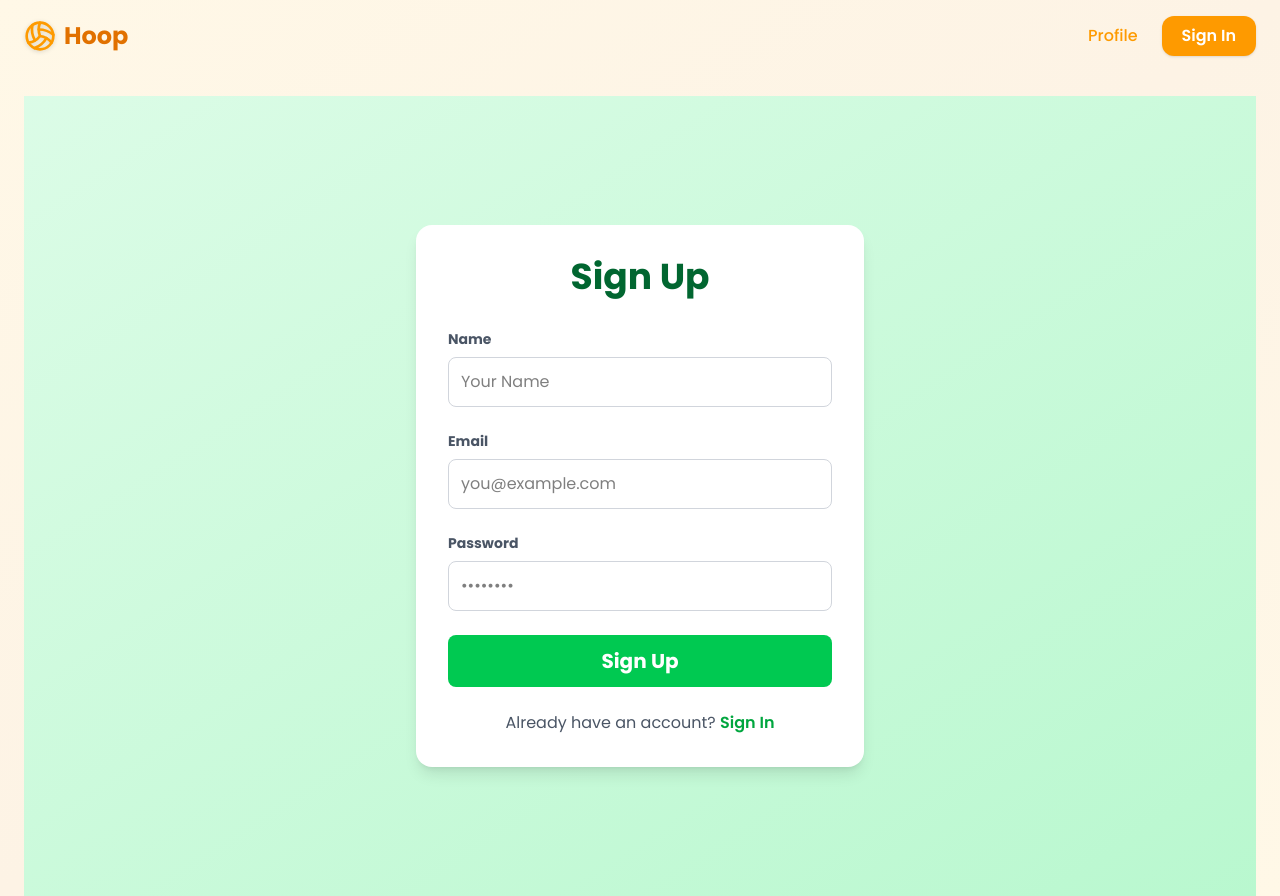
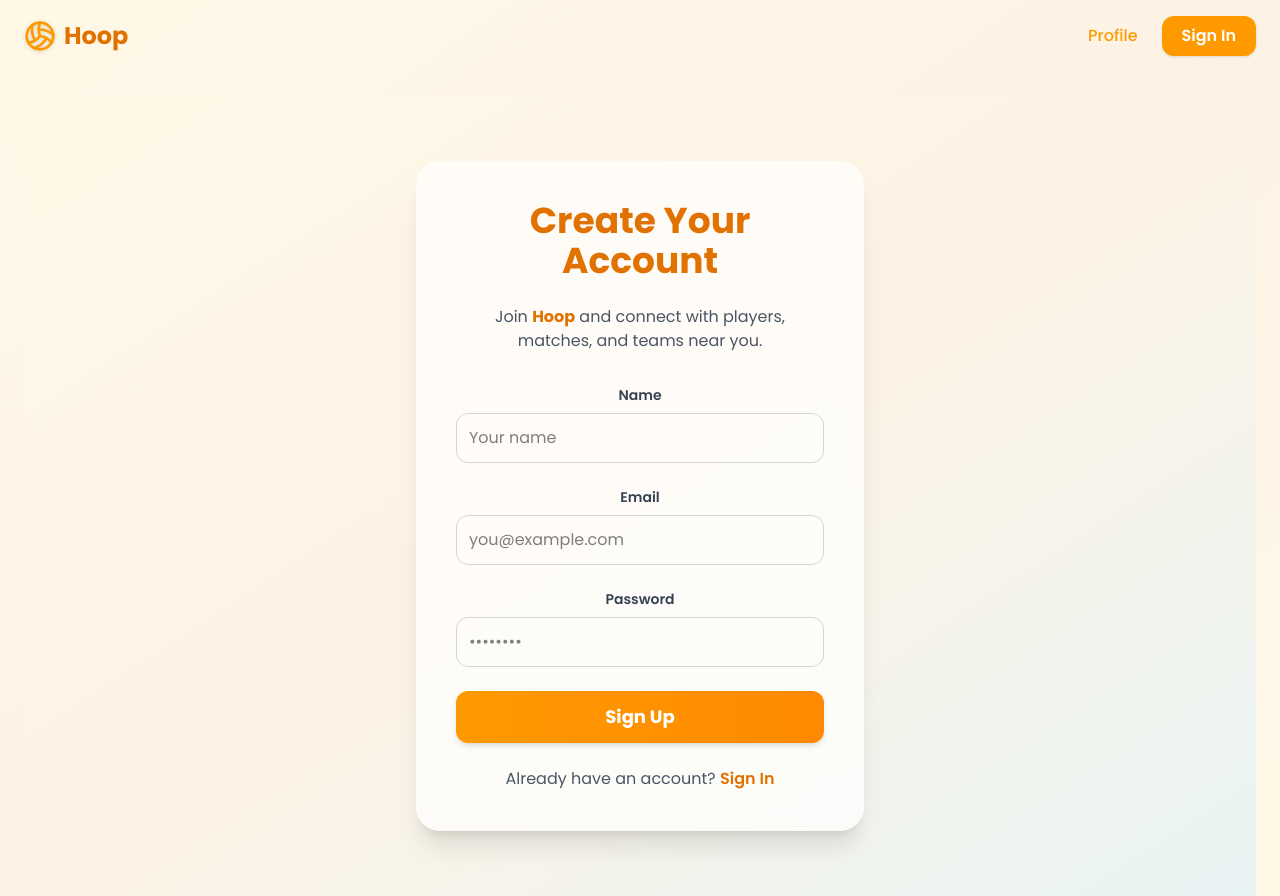
Before and after one commit to Himanshu2-8/Hoop-frontend, a React (Vite) app: page /signup in a window 1280 px wide. Built offline with nearby package versions, Linux system fonts and the light colour scheme; no server answers.

Commit message:
completed dashboard page

```diff
--- a/src/components/HeroSection.tsx
+++ b/src/components/HeroSection.tsx
@@ -5,7 +5,7 @@ import players from "../../public/players.png";
 export default function HeroSection() {
   return (
     <section
-      className="relative flex flex-col md:flex-row justify-between items-center md:items-start gap-12 md:gap-20 py-24 px-8
+      className="relative flex flex-col md:flex-row justify-between items-center md:items-start gap-12 md:gap-20 py-18 px-8
       bg-gradient-to-br from-[#FFF8E7] via-[#FDF3E5] to-[#E9F4F4]
       rounded-3xl shadow-lg overflow-hidden"
     >
--- a/src/components/Home.tsx
+++ b/src/components/Home.tsx
@@ -1,9 +1,11 @@
 import HeroSection from "./HeroSection";
+import HowItWorks from "./HowItWorks";
 
 const Home=()=>{
     return (
       <div>
         <HeroSection />
+        <HowItWorks/>
       </div>
     )
 }
--- a/src/pages/CreateGame.tsx
+++ b/src/pages/CreateGame.tsx
@@ -44,10 +44,10 @@ const CreateGame = () => {
   }, []);
 
   return (
-    <div className="min-h-screen bg-gradient-to-br from-green-100 to-green-200 flex flex-col items-center justify-center p-4">
-      <div className="max-w-md w-full bg-white rounded-2xl shadow-lg p-8 text-center">
-        <h1 className="text-4xl font-bold text-green-800 mb-8">Creating Game...</h1>
-        <div className="animate-spin rounded-full h-16 w-16 border-b-4 border-green-500 mx-auto"></div>
+    <div className="min-h-screen bg-gradient-to-br from-[#FFF8E7] via-[#FDF3E5] to-[#E9F4F4] flex flex-col items-center justify-center p-4">
+      <div className="max-w-md w-full bg-white rounded-3xl shadow-lg border border-amber-200 p-8 text-center">
+        <h1 className="text-4xl font-bold text-amber-700 mb-8">Creating Game...</h1>
+        <div className="animate-spin rounded-full h-16 w-16 border-b-4 border-amber-500 mx-auto"></div>
       </div>
     </div>
   );
--- a/src/pages/Profile.tsx
+++ b/src/pages/Profile.tsx
@@ -15,8 +15,6 @@ const Profile = () => {
     if (token) {
       try {
         const decodedToken = JSON.parse(atob(token.split(".")[1]));
-        // In a real app, you would fetch the user's data from the server
-        // For now, we'll just use the data from the token and add a dummy score
         setUser({
           name: decodedToken.name,
           email: decodedToken.email,
--- a/src/pages/Signin.tsx
+++ b/src/pages/Signin.tsx
@@ -2,61 +2,77 @@ import { useState } from "react";
 import axios from "axios";
 import { useNavigate, Link } from "react-router-dom";
 
-export default function Signin() {
+export default function Signup() {
   const [email, setEmail] = useState("");
   const [password, setPassword] = useState("");
   const navigate = useNavigate();
 
-  const handleSignIn = async (e: React.FormEvent<HTMLFormElement>) => {
-    e.preventDefault();
-    try {
-      const res = await axios.post("http://localhost:3000/signin", {
-        email,
-        password,
-      });
-      if (res.status === 200) {
-        const token = res.data.token;
-        localStorage.setItem("token", token);
-        navigate("/dashboard");
-      }
-    } catch (error) {
-      alert("Sign-in failed. Please try again.");
-      console.error(error);
+  const handleSignup = async() => {
+    const res = await axios.post("http://localhost:3000/signin", { email, password })
+    if(res.status===200){
+      console.log("Signin successful");
+      localStorage.setItem("token", res.data.token);
+      navigate("/dashboard");
+    }
+    else{
+      console.error("Signin failed", res);
+      alert("Signin failed");
+      navigate("/signin");
     }
   };
 
   return (
-    <div className="min-h-screen bg-gradient-to-br from-green-100 to-green-200 flex items-center justify-center p-4">
-      <div className="max-w-md w-full bg-white rounded-2xl shadow-lg p-8">
-        <h1 className="text-4xl font-bold text-green-800 mb-8 text-center">Sign In</h1>
-        <form onSubmit={handleSignIn} className="space-y-6">
+    <div className="min-h-screen flex items-center justify-center bg-gradient-to-br from-[#FFF8E7] via-[#FDF3E5] to-[#E9F4F4] p-6">
+      <div className="bg-white/70 backdrop-blur-md rounded-3xl shadow-xl p-10 w-full max-w-md text-center">
+        <h1 className="text-4xl font-extrabold text-amber-600 mb-6">
+          Signin
+        </h1>
+        <p className="text-gray-600 mb-8">
+          Join <span className="font-bold text-amber-600">Hoop</span> and connect with players, matches, and teams near you.
+        </p>
+
+        <div className="space-y-6">
           <div>
-            <label className="text-sm font-bold text-gray-600 block mb-2">Email</label>
+            <label className="text-sm font-semibold text-gray-700 block mb-2">
+              Email
+            </label>
             <input
               type="email"
-              placeholder="you@example.com"
               value={email}
               onChange={(e) => setEmail(e.target.value)}
-              className="w-full p-3 border border-gray-300 rounded-lg focus:outline-none focus:ring-2 focus:ring-green-500"
+              placeholder="you@example.com"
+              className="w-full p-3 border border-gray-300 rounded-xl focus:outline-none focus:ring-2 focus:ring-amber-500/70 focus:border-amber-500 transition-all"
             />
           </div>
+
           <div>
-            <label className="text-sm font-bold text-gray-600 block mb-2">Password</label>
+            <label className="text-sm font-semibold text-gray-700 block mb-2">
+              Password
+            </label>
             <input
               type="password"
-              placeholder="••••••••"
               value={password}
               onChange={(e) => setPassword(e.target.value)}
-              className="w-full p-3 border border-gray-300 rounded-lg focus:outline-none focus:ring-2 focus:ring-green-500"
+              placeholder="••••••••"
+              className="w-full p-3 border border-gray-300 rounded-xl focus:outline-none focus:ring-2 focus:ring-amber-500/70 focus:border-amber-500 transition-all"
             />
           </div>
-          <button type="submit" className="w-full bg-green-500 hover:bg-green-600 text-white font-bold py-3 px-6 rounded-lg text-xl transition-all transform hover:scale-105">
+
+          <button
+            type="button"
+            onClick={handleSignup}
+            className="w-full bg-gradient-to-r from-amber-500 to-orange-400 hover:from-amber-600 hover:to-orange-500 text-white font-bold py-3 px-6 rounded-xl text-lg transition-all transform hover:scale-105 shadow-md"
+          >
             Sign In
           </button>
-        </form>
-        <p className="text-center text-gray-600 mt-6">
+        </div>
+
+        <p className="text-gray-600 mt-6">
           Don't have an account?{" "}
-          <Link to="/signup" className="text-green-600 hover:underline font-semibold">
+          <Link
+            to="/signup"
+            className="text-amber-600 hover:underline font-semibold"
+          >
             Sign Up
           </Link>
         </p>
--- a/src/pages/Signup.tsx
+++ b/src/pages/Signup.tsx
@@ -21,47 +21,70 @@ export default function Signup() {
   };
 
   return (
-    <div className="min-h-screen bg-gradient-to-br from-green-100 to-green-200 flex items-center justify-center p-4">
-      <div className="max-w-md w-full bg-white rounded-2xl shadow-lg p-8">
-        <h1 className="text-4xl font-bold text-green-800 mb-8 text-center">Sign Up</h1>
+    <div className="min-h-screen flex items-center justify-center bg-gradient-to-br from-[#FFF8E7] via-[#FDF3E5] to-[#E9F4F4] p-6">
+      <div className="bg-white/70 backdrop-blur-md rounded-3xl shadow-xl p-10 w-full max-w-md text-center">
+        <h1 className="text-4xl font-extrabold text-amber-600 mb-6">
+          Create Your Account
+        </h1>
+        <p className="text-gray-600 mb-8">
+          Join <span className="font-bold text-amber-600">Hoop</span> and connect with players, matches, and teams near you.
+        </p>
+
         <div className="space-y-6">
           <div>
-            <label className="text-sm font-bold text-gray-600 block mb-2">Name</label>
+            <label className="text-sm font-semibold text-gray-700 block mb-2">
+              Name
+            </label>
             <input
               type="text"
               value={name}
               onChange={(e) => setName(e.target.value)}
-              placeholder="Your Name"
-              className="w-full p-3 border border-gray-300 rounded-lg focus:outline-none focus:ring-2 focus:ring-green-500"
+              placeholder="Your name"
+              className="w-full p-3 border border-gray-300 rounded-xl focus:outline-none focus:ring-2 focus:ring-amber-500/70 focus:border-amber-500 transition-all"
             />
           </div>
+
           <div>
-            <label className="text-sm font-bold text-gray-600 block mb-2">Email</label>
+            <label className="text-sm font-semibold text-gray-700 block mb-2">
+              Email
+            </label>
             <input
               type="email"
               value={email}
               onChange={(e) => setEmail(e.target.value)}
               placeholder="you@example.com"
-              className="w-full p-3 border border-gray-300 rounded-lg focus:outline-none focus:ring-2 focus:ring-green-500"
+              className="w-full p-3 border border-gray-300 rounded-xl focus:outline-none focus:ring-2 focus:ring-amber-500/70 focus:border-amber-500 transition-all"
             />
           </div>
+
           <div>
-            <label className="text-sm font-bold text-gray-600 block mb-2">Password</label>
+            <label className="text-sm font-semibold text-gray-700 block mb-2">
+              Password
+            </label>
             <input
               type="password"
               value={password}
               onChange={(e) => setPassword(e.target.value)}
               placeholder="••••••••"
-              className="w-full p-3 border border-gray-300 rounded-lg focus:outline-none focus:ring-2 focus:ring-green-500"
+              className="w-full p-3 border border-gray-300 rounded-xl focus:outline-none focus:ring-2 focus:ring-amber-500/70 focus:border-amber-500 transition-all"
             />
           </div>
-          <button type="button" onClick={handleSignup} className="w-full bg-green-500 hover:bg-green-600 text-white font-bold py-3 px-6 rounded-lg text-xl transition-all transform hover:scale-105">
+
+          <button
+            type="button"
+            onClick={handleSignup}
+            className="w-full bg-gradient-to-r from-amber-500 to-orange-400 hover:from-amber-600 hover:to-orange-500 text-white font-bold py-3 px-6 rounded-xl text-lg transition-all transform hover:scale-105 shadow-md"
+          >
             Sign Up
           </button>
         </div>
-        <p className="text-center text-gray-600 mt-6">
+
+        <p className="text-gray-600 mt-6">
           Already have an account?{" "}
-          <Link to="/signin" className="text-green-600 hover:underline font-semibold">
+          <Link
+            to="/signin"
+            className="text-amber-600 hover:underline font-semibold"
+          >
             Sign In
           </Link>
         </p>
```
Also changed, not shown: src/components/HowItWorks.tsx (+20 -25 lines), src/pages/Dashboard.tsx (+43 -15 lines).
